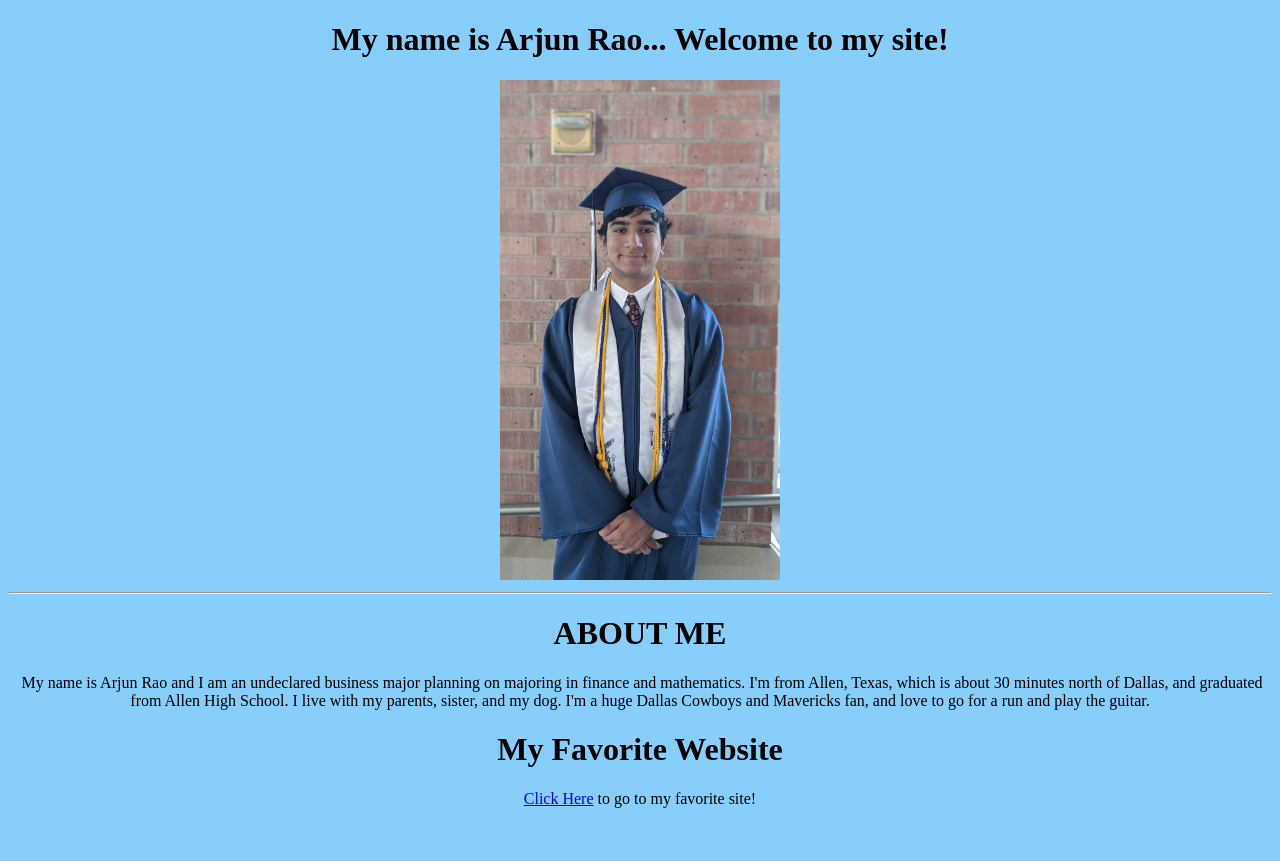
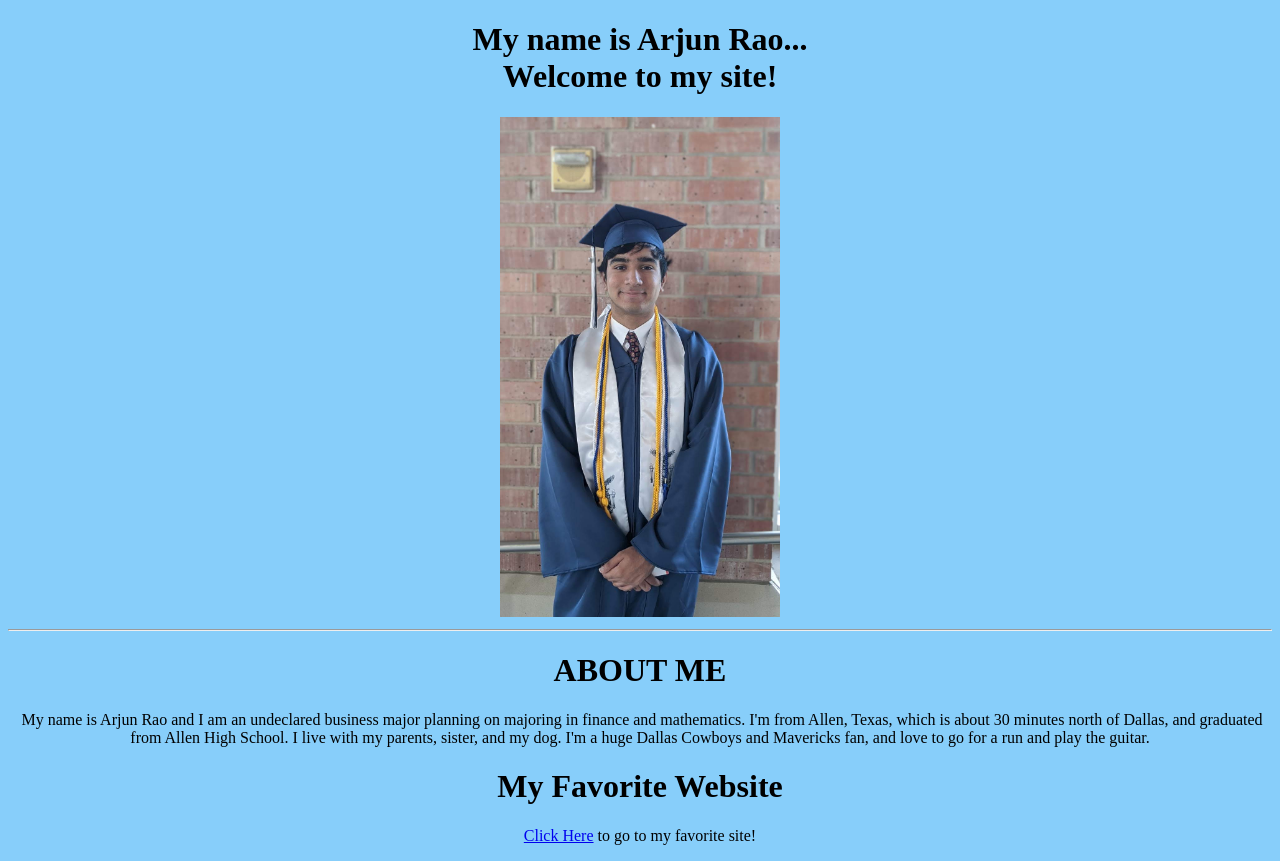
Before and after one commit to arjunrao11/arjunrao11.github.io, a plain HTML site: page index.html in a window 1280 px wide. Before the commit the page ends 824 px from the top, so only its background shows below. Drawn offline with Linux system fonts and the light colour scheme.

Commit message:
Update index.html

```diff
--- a/index.html
+++ b/index.html
@@ -1,7 +1,7 @@
 <!DOCTYPE html>
 <html>
 <body>
-<h1 style="text-align:center;">My name is Arjun Rao...
+<h1 style="text-align:center;">My name is Arjun Rao... <br>
     Welcome to my site!</h1>
 <center><img src="ArjunGradPic.jpg" width="280" height="500" align="BOTTOM" /></center><hr />
 </body>
```
